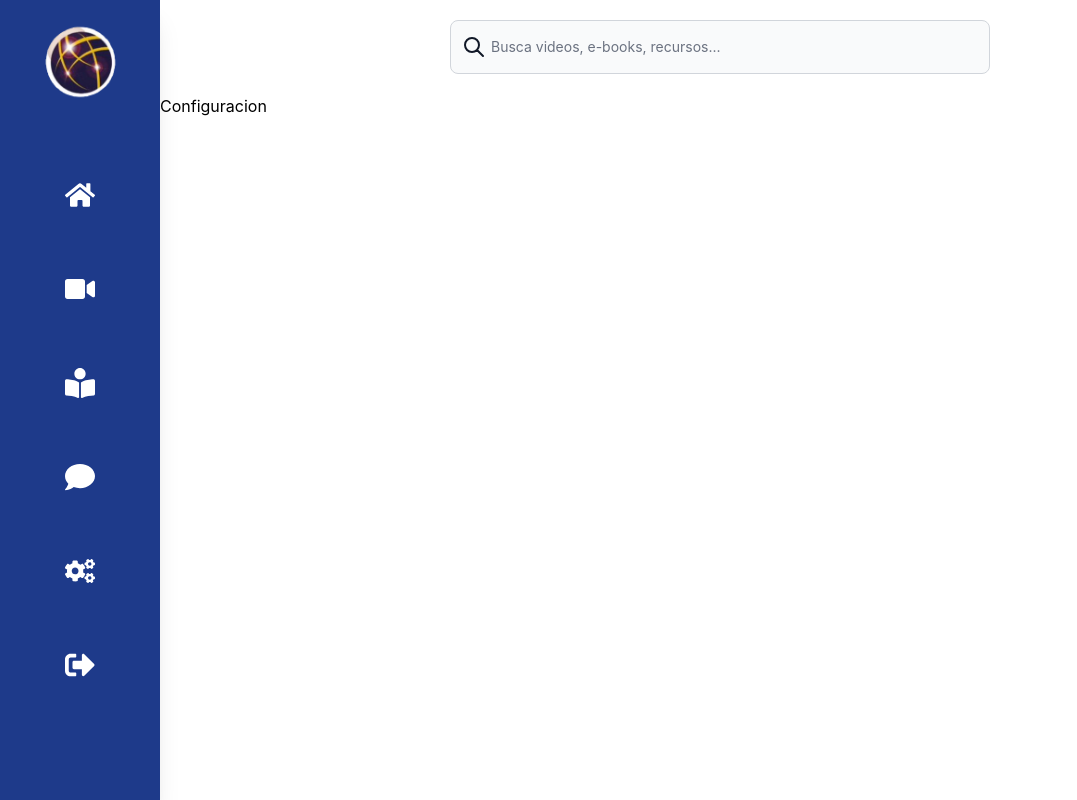
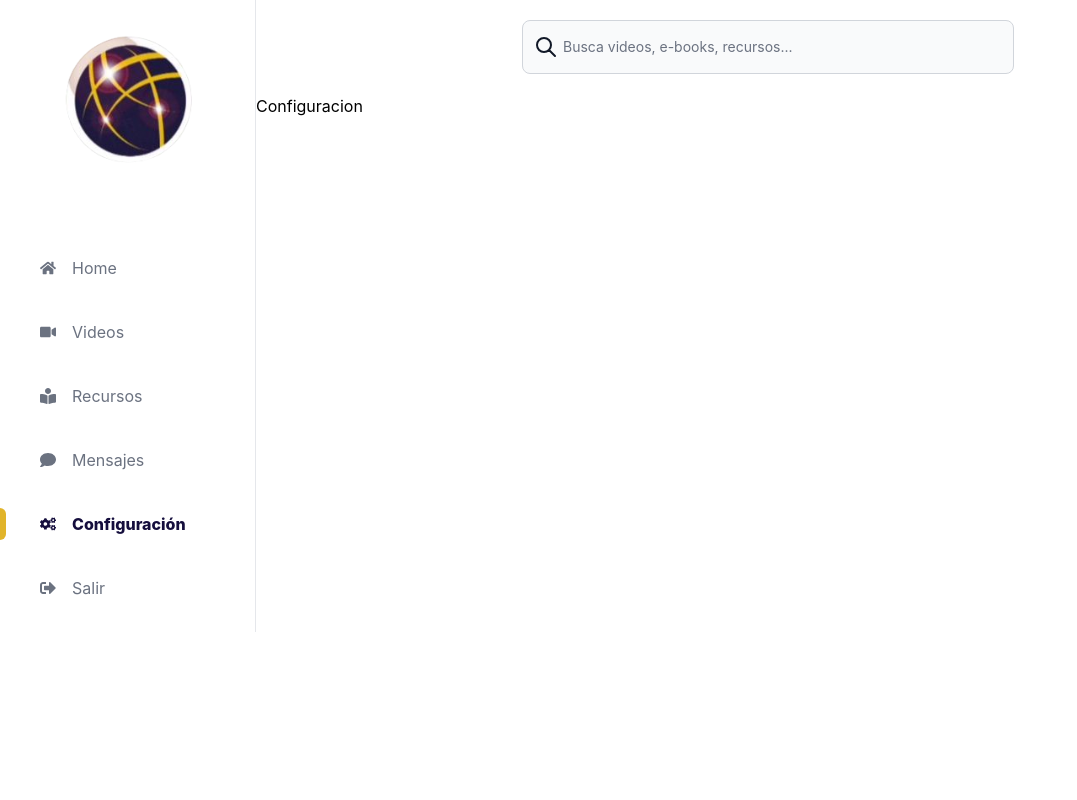
Before and after one commit to latamdev/CL_EVPS_WEB, a React (Create React App) app: page /platform/configuration in a window 1280 px wide. Shown: the whole page, without its empty margins (0-1077 px from the left). Built offline with nearby package versions, Linux system fonts and the light colour scheme.

Commit message:
Update component style

```diff
--- a/src/Root.tsx
+++ b/src/Root.tsx
@@ -6,7 +6,7 @@ function Root() {
   return (
     <div className="flex flex-row">
       <SidebarMenu />
-      <div className="w-full">
+      <div className="w-full pb-10">
         <Search />
         <Outlet />
       </div>
--- a/src/components/Search/SearchResultPanel/SearchResultPanel.tsx
+++ b/src/components/Search/SearchResultPanel/SearchResultPanel.tsx
@@ -21,7 +21,7 @@ function SearchResultPanel(props: SearchResultProps) {
   }
 
   return props.resultsArray.results.length > 0 ? (
-    <div className="w-1/2 h-0 overflow-visible">
+    <div className="w-1/2 absolute z-10 top-[4.5rem] pl-[4.6rem] pr-[4.6rem]">
       <div className="bg-gray-100  border border-gray-300 border-t-0">
         {props.resultsArray.results.map((result: any) => {
           return (
@@ -37,7 +37,7 @@ function SearchResultPanel(props: SearchResultProps) {
                       onClick={() => {
                         console.log("click");
                       }}
-                      className="p-3 flex space-x-6 align-middle content-center items-center hover:cursor-pointer hover:bg-gray-50"
+                      className="p-3 flex space-x-6 align-middle content-center items-center hover:cursor-pointer hover:bg-yellow-500"
                     >
                       <img
                         src={resource.poster}
--- a/src/components/Search/SearchResultPanel/SearchResultsSkeleton.tsx
+++ b/src/components/Search/SearchResultPanel/SearchResultsSkeleton.tsx
@@ -2,20 +2,20 @@ import React from "react";
 
 function SearchResultsSkeleton() {
   return (
-    <div className=" w-1/2  h-0 overflow-visible">
+    <div className=" w-1/2 absolute z-10  top-[4.5rem] pl-[4.6rem] pr-[4.6rem]">
       <div className="bg-gray-100  flex p-3">
         <div className="rounded-md max-w-sm w-full">
           <div className="animate-pulse items-center">
             {[0, 1, 2, 3].map((index) => {
               return (
                 <div key={index} className="flex flex-col pb-8">
-                  <div className="flex-1 space-y-6 py-1 p-b-2">
+                  <div className="bg-gray-300 flex-1 space-y-6 py-1 p-b-2">
                     <div className="h-2 bg-slate-700 rounded mb-2"></div>
                   </div>
 
                   <div className="flex items-center space-x-4">
-                    <div className="rounded-full bg-slate-700 h-10 w-10"></div>
-                    <div className="flex-1 space-y-6 py-1">
+                    <div className="bg-gray-300 rounded-full bg-slate-700 h-10 w-10"></div>
+                    <div className="bg-gray-300 flex-1 space-y-6 py-1">
                       <div className="h-2 bg-slate-700 rounded"></div>
                     </div>
                   </div>
--- a/src/components/SidebarMenu/SidebarMenu.tsx
+++ b/src/components/SidebarMenu/SidebarMenu.tsx
@@ -1,4 +1,4 @@
-import { Link } from "react-router-dom";
+import { Link, useLocation } from "react-router-dom";
 import logo from "../../assets/images/plurality_logo.png";
 import {
   FaHome,
@@ -10,31 +10,95 @@ import {
 } from "react-icons/fa";
 
 function SidebarMenu() {
+  const isTheSamePath = (currentPath: string, pathName: string) => {
+    return new RegExp(`^${currentPath}$`).test(pathName);
+  };
+
+  const getCurrenLinkState = (currentPath: string, pathName: string) => {
+    return isTheSamePath(currentPath, pathName)
+      ? "flex gap-x-4 items-center py-2 text-morazul group font-extrabold"
+      : "flex gap-x-4 items-center py-2 text-gray-500 hover:text-morazul group";
+  };
+
+  const getCurrentSpanState = (currentPath: string, pathName: string) => {
+    return isTheSamePath(currentPath, pathName)
+      ? "absolute w-1.5 h-8 bg-customYellow rounded-r-full left-0  "
+      : "absolute w-1.5 h-8 bg-customYellow rounded-r-full left-0 scale-y-0 -translate-x-full group-hover:scale-y-100 group-hover:translate-x-0 transition-transform ease-in-out";
+  };
+
+  const { pathname: currentPath } = useLocation();
+
   return (
-    <div>
-      <div className="container bg-blue-900 h-screen w-40 flex flex-col items-center shadow-xl ">
-        <img alt="logo" src={logo} className="h-20 mt-5 w-fit" />
-        <div
-          id="sidebar-menu"
-          className="flex flex-col space-y-16 text-white mt-20 "
-        >
-          <Link to={"/platform"}>
-            <FaHome className="text-3xl" />
+    <div className="flex">
+      <div className="py-6 px-10 w-64 border-r border-gray-200">
+        <img alt="logo" src={logo} className="w-40 mr-auto ml-auto" />
+        <div id="sidebar-menu" className="flex flex-col gap-y-6 pt-20">
+          <Link
+            to={"/platform"}
+            className={getCurrenLinkState(currentPath, "/platform")}
+          >
+            <FaHome />
+            <span className={getCurrentSpanState(currentPath, "/platform")} />
+            <span>Home</span>
           </Link>
-          <Link to={"/platform/videos"}>
-            <FaVideo className="text-3xl" />
+          <Link
+            to={"/platform/videos"}
+            className={getCurrenLinkState(currentPath, "/platform/videos")}
+          >
+            <FaVideo />
+            <span
+              className={getCurrentSpanState(currentPath, "/platform/videos")}
+            />
+            <span>Videos</span>
           </Link>
-          <Link to={"/platform/resources"}>
-            <FaBookReader className="text-3xl" />
+          <Link
+            to={"/platform/resources"}
+            className={getCurrenLinkState(currentPath, "/platform/resources")}
+          >
+            <FaBookReader />
+            <span
+              className={getCurrentSpanState(
+                currentPath,
+                "/platform/resources"
+              )}
+            />
+            <span>Recursos</span>
           </Link>
-          <Link to={"/platform/messages"}>
-            <FaComment className="text-3xl" />
+          <Link
+            to={"/platform/messages"}
+            className={getCurrenLinkState(currentPath, "/platform/messages")}
+          >
+            <FaComment />
+            <span
+              className={getCurrentSpanState(currentPath, "/platform/messages")}
+            />
+            <span>Mensajes</span>
           </Link>
-          <Link to={"/platform/configuration"}>
-            <FaCogs className="text-3xl" />
+          <Link
+            to={"/platform/configuration"}
+            className={getCurrenLinkState(
+              currentPath,
+              "/platform/configuration"
+            )}
+          >
+            <FaCogs />
+            <span
+              className={getCurrentSpanState(
+                currentPath,
+                "/platform/configuration"
+              )}
+            />
+            <span>Configuración</span>
           </Link>
-          <Link to={"/platform/sign-out"}>
-            <FaSignOutAlt className="text-3xl" />
+          <Link
+            to={"/platform/sign-out"}
+            className={getCurrenLinkState(currentPath, "/platform/sign-out")}
+          >
+            <FaSignOutAlt />
+            <span
+              className={getCurrentSpanState(currentPath, "/platform/sign-out")}
+            />
+            <span>Salir</span>
           </Link>
         </div>
       </div>
--- a/tailwind.config.js
+++ b/tailwind.config.js
@@ -1,8 +1,28 @@
 /** @type {import('tailwindcss').Config} */
+const colors = require("tailwindcss/colors");
 module.exports = {
   content: ["./src/**/*.{js,jsx,ts,tsx}"],
   theme: {
-    extend: {},
+    extend: {
+      spacing: {
+        "4.6rem": "4.6rem",
+        "4.5rem": "4.5rem",
+      },
+    },
+    colors: {
+      customYellow: "#E1B42A",
+      morazul: "#150E3D",
+      transparent: "transparent",
+      current: "currentColor",
+      black: colors.black,
+      white: colors.white,
+      gray: colors.gray,
+      emerald: colors.emerald,
+      indigo: colors.indigo,
+      yellow: colors.yellow,
+      blue: colors.blue,
+      orange: colors.orange,
+    },
   },
   plugins: [require("@tailwindcss/forms")],
 };
```
